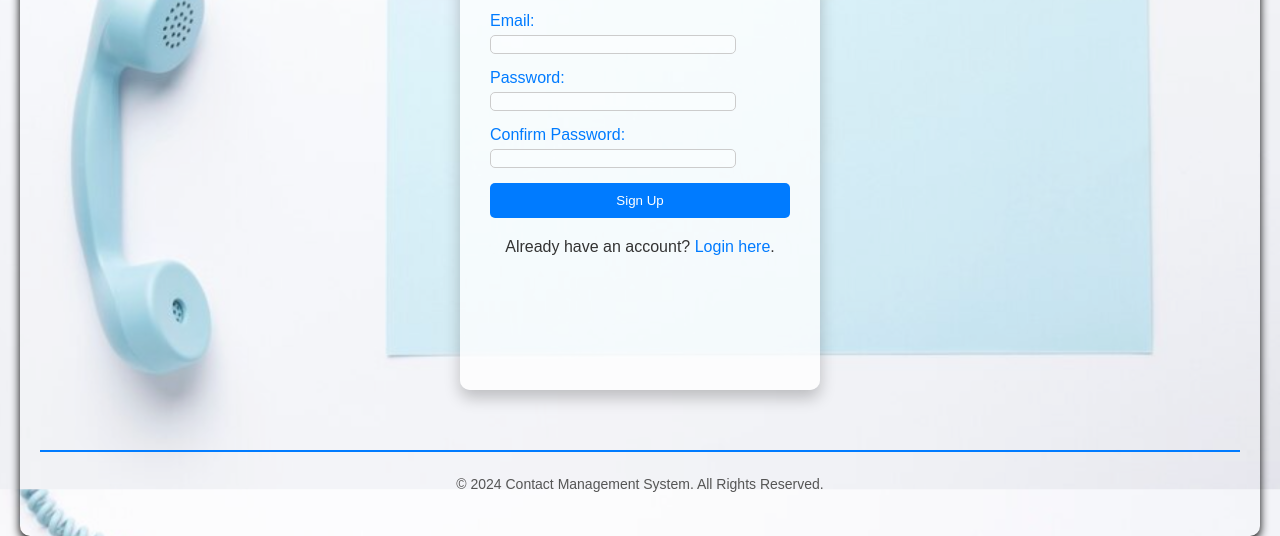
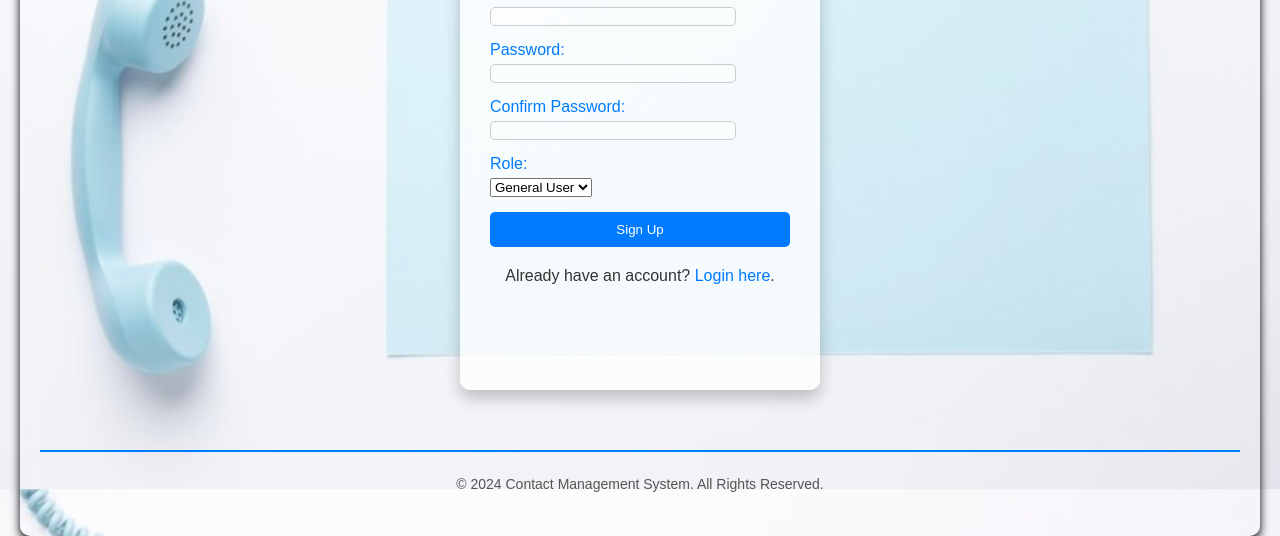
Before and after one commit to humayraadiba/DBMS_Project, a website: page signup.html in a window 1280 px wide. Shown: the part 360-896 px from the top of the page. Drawn offline with Linux system fonts and the light colour scheme.

Commit message:
role updated

```diff
--- a/signup.html
+++ b/signup.html
@@ -41,6 +41,13 @@
                             <label for="confirm-password">Confirm Password:</label>
                             <input type="password" id="confirm-password" name="confirm-password" required>
                         </div>
+                        <div class="form-group">
+                            <label for="role">Role:</label>
+                            <select id="role" name="role" required>
+                                <option value="General User">General User</option>
+                                <option value="Admin">Admin</option>
+                            </select>
+                        </div>
                         <div class="form-button">
                             <button type="submit">Sign Up</button>
                         </div>
@@ -63,6 +70,7 @@
             const email = document.getElementById('email').value;
             const password = document.getElementById('password').value;
             const confirmPassword = document.getElementById('confirm-password').value;
+            const role = document.getElementById('role').value;
 
             if (password !== confirmPassword) {
                 alert('Passwords do not match!');
@@ -78,7 +86,8 @@
                     body: JSON.stringify({
                         name: username,
                         email: email,
-                        password: password
+                        password: password,
+                        role: role
                     })
                 });
 
```
